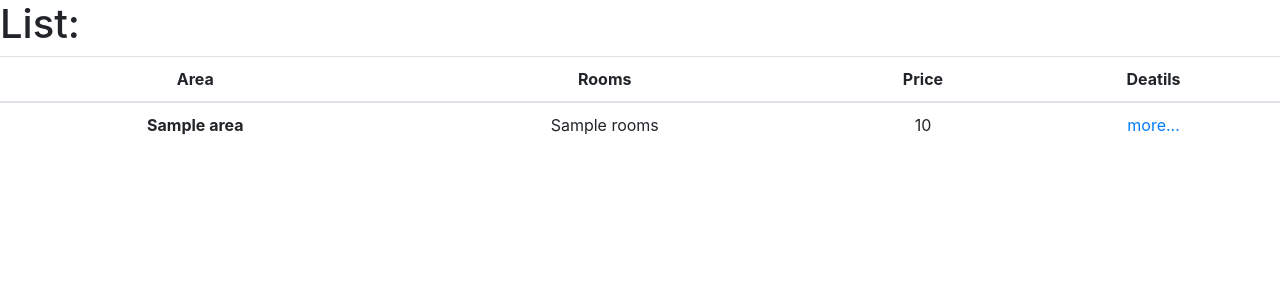
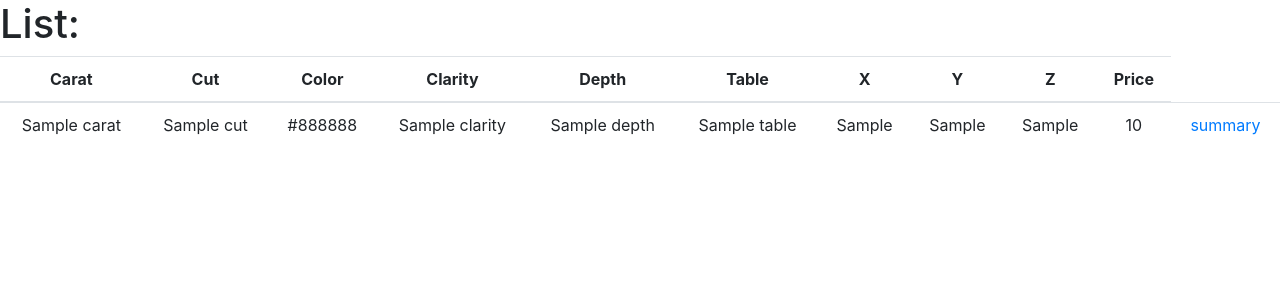
Before and after one commit to shpower/final_project, a Flask app: template templates/main.html in a window 1280 px wide. Shown: the part 56-356 px from the top of the page. Run offline with Flask 2, Linux system fonts and the light colour scheme; the template is opened without the code that fills it: most values are stand-ins (such as "Sample title", 1, 10 or a date in 2020); parts of the project's set-up code (start-up, migrations or seed data) failed here and were passed over; some libraries are stand-ins or nearby versions.

Commit message:
add main and details templates with routes

```diff
--- a/app.py
+++ b/app.py
@@ -7,4 +7,5 @@ configure(app)
 
 
 if __name__ == '__main__':
+    app.debug = True
     app.run()
--- a/templates/main.html
+++ b/templates/main.html
@@ -38,10 +38,16 @@
   <table class="table" style="text-align: center;">
     <thead>
       <tr>
-            <th scope="col">Area</th>
-            <th scope="col">Rooms</th>
+        <th scope="col">Carat</th>
+        <th scope="col">Cut</th>
+        <th scope="col">Color</th>
+        <th scope="col">Clarity</th>
+        <th scope="col">Depth</th>
+        <th scope="col">Table</th>
+        <th scope="col">X</th>
+        <th scope="col">Y</th>
+        <th scope="col">Z</th>
         <th scope="col">Price</th>
-            <th scope="col">Deatils</th>
       </tr>
     </thead>
     <tbody>
@@ -49,10 +55,18 @@
       {% for i,row in data.iterrows() %}
 
       <tr>
-            <th >{{row.area}}</th>
-            <td>{{row.rooms}}</td>
+        <td>{{row.carat}}</td>
+        <td>{{row.cut}}</td>
+        <td>{{row.color}}</td>
+        <td>{{row.clarity}}</td>
+        <td>{{row.depth}}</td>
+        <td>{{row.table}}</td>
+        <td>{{row.x}}</td>
+        <td>{{row.y}}</td>
+        <td>{{row.z}}</td>
         <td>{{row.price}}</td>
-            <td><a href='/details/{{i}}'>more...</a></td>
+        <!--td><a href='/details/{{i}}'>more...</a></td-->
+        <td><a href='/details/{{i}}'>summary</a></td>
       </tr>
 
       {% endfor %}
```
Also changed, not shown: handlers/dataroutes.py (+10 -3 lines), templates/details.html (added, +20 -0 lines), 2 other files. Lines whose indentation alone changed are shown as unchanged.
